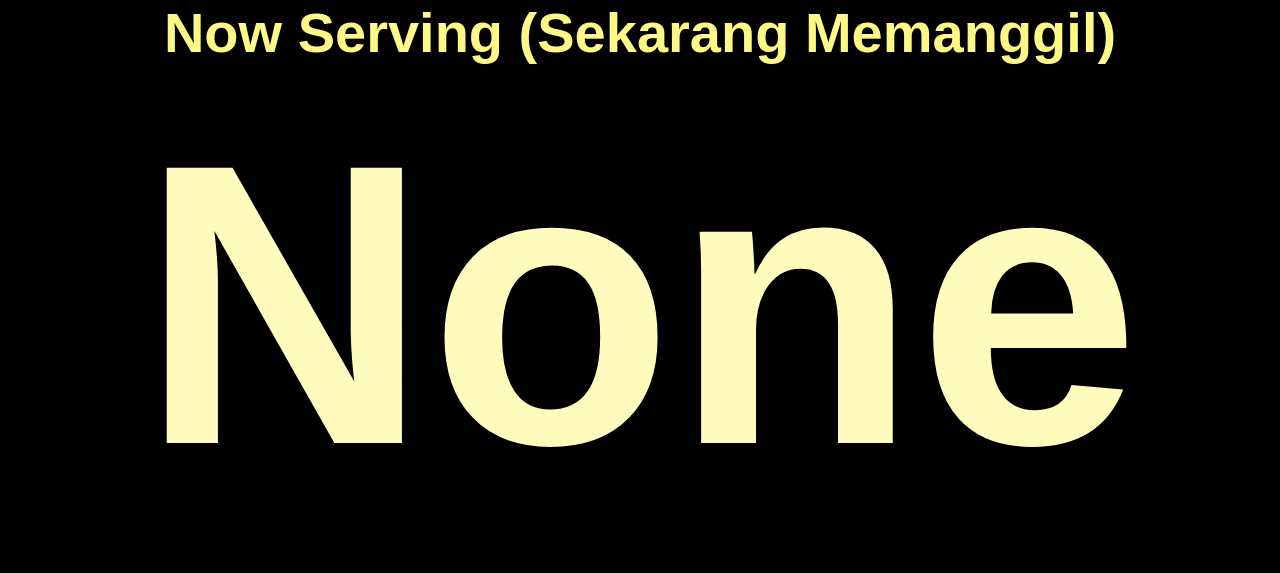
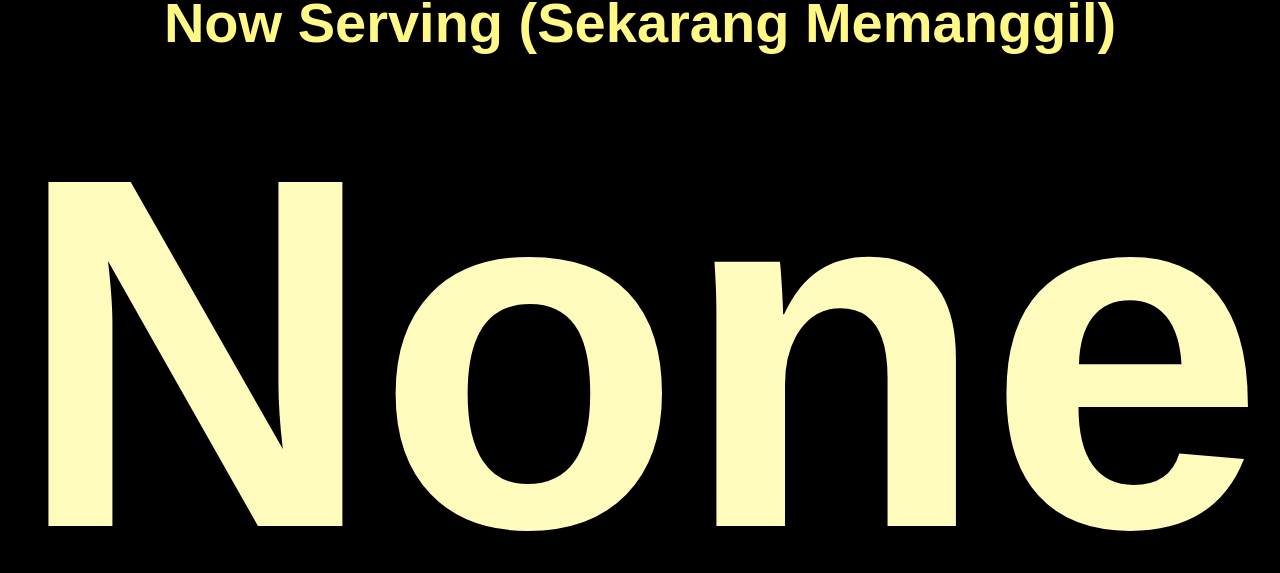
Before and after one commit to KylaYoong/skp-clinic-user, a React (Vite) app: page /tv-queue-display in a window 1280 px wide. Shown: the part 171-744 px from the top of the page. Built offline with nearby package versions, Linux system fonts and the light colour scheme; no server answers; the database is empty.

Commit message:
changed to font size 500

```diff
--- a/src/TVQueueDisplay.css
+++ b/src/TVQueueDisplay.css
@@ -35,7 +35,7 @@
     flex-direction: column;
     justify-content: flex-start;
     flex-grow: 1;
-    padding: 20px;
+    padding: 10px; /* inititally 20px */
 }
 
 .horizontal-section {
@@ -58,7 +58,8 @@
 }
 
 .now-serving-horizontal .queue-number {
-    font-size: 400px;
+    margin-top: 0;
+    font-size: 500px;
     /* color: #d32f2f; */
     /* color: #ff9900; */
     color: hsl(56, 100%, 87%);
```
